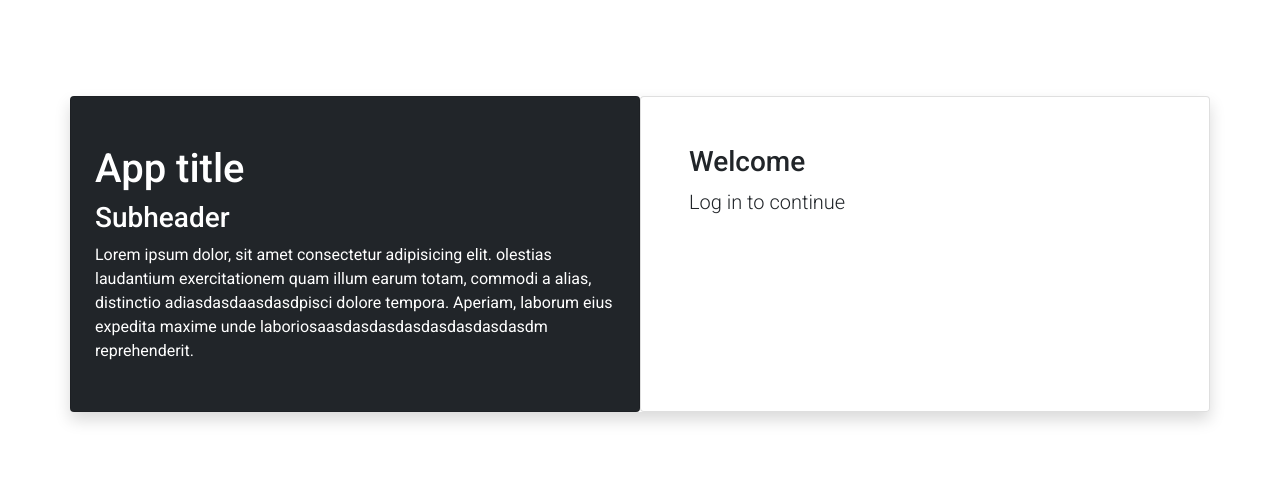
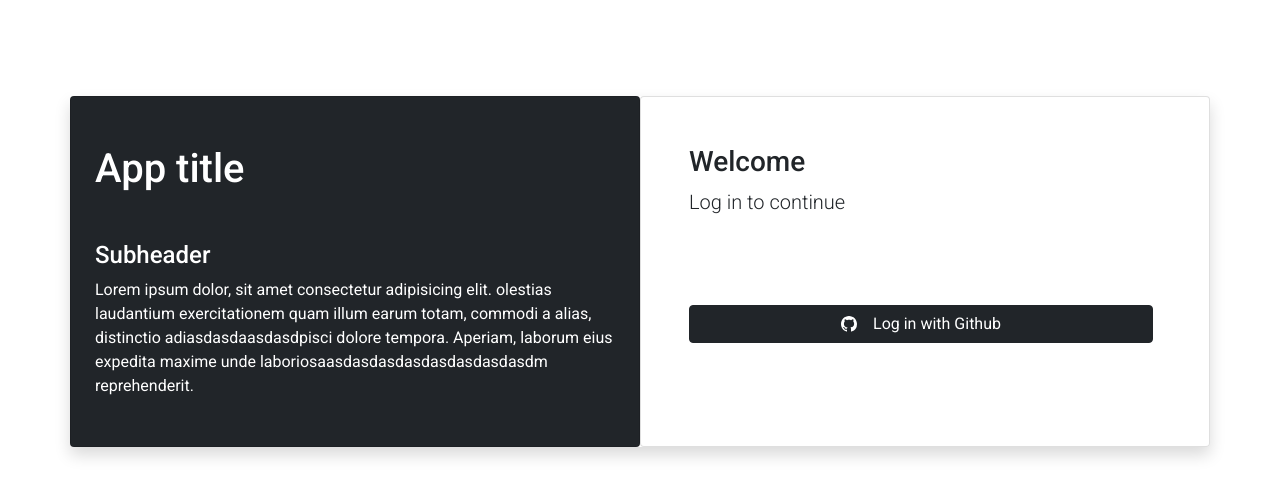
Before and after one commit to asingh275/Tic-Tac-Toe, a React (Create React App) app: page / in a window 1280 px wide. Shown: the top 496 px of the page. Built offline with nearby package versions, Linux system fonts and the light colour scheme; no server answers.

Commit message:
Added github authentication

```diff
--- a/package.json
+++ b/package.json
@@ -7,8 +7,10 @@
     "@testing-library/jest-dom": "^5.16.4",
     "@testing-library/react": "^13.3.0",
     "@testing-library/user-event": "^13.5.0",
+    "firebase": "^9.9.1",
     "react": "^18.2.0",
     "react-dom": "^18.2.0",
+    "react-firebase-hooks": "^5.0.3",
     "react-scripts": "5.0.1",
     "socket.io": "^4.5.1",
     "socket.io-client": "^4.5.1",
--- a/src/App.js
+++ b/src/App.js
@@ -1,12 +1,9 @@
 import './App.css';
 import React from 'react';
 import { useState} from "react";
-
-
 import Login from './login.js';
 import Loading from './loading.js';
 import Homepage from './Homepage';
-
 
 const App = () => {
   const [login, setLogin] = useState();
--- /dev/null
+++ b/src/Github-auth/Firebase.js
@@ -0,0 +1,25 @@
+// Import the functions you need from the SDKs you need
+import { initializeApp } from "firebase/app";
+import { getAnalytics } from "firebase/analytics";
+import { getAuth, GithubAuthProvider } from "firebase/auth";
+// TODO: Add SDKs for Firebase products that you want to use
+// https://firebase.google.com/docs/web/setup#available-libraries
+
+// Your web app's Firebase configuration
+// For Firebase JS SDK v7.20.0 and later, measurementId is optional
+const firebaseConfig = {
+  apiKey: "AIzaSyBde2Zpnk_lUrjkqco4G4qepayaP3gQZtY",
+  authDomain: "cpsc-2650-project-b6cd7.firebaseapp.com",
+  projectId: "cpsc-2650-project-b6cd7",
+  storageBucket: "cpsc-2650-project-b6cd7.appspot.com",
+  messagingSenderId: "276962384708",
+  appId: "1:276962384708:web:691ebcfb94b78647f71511",
+  measurementId: "G-DSBKQXTMJ6"
+};
+
+// Initialize Firebase
+const app = initializeApp(firebaseConfig);
+const analytics = getAnalytics(app);
+export const auth = getAuth(app);
+
+export const provider = new GithubAuthProvider();
--- a/src/login.js
+++ b/src/login.js
@@ -1,6 +1,8 @@
 import React from "react";
 import { GoogleLogin } from "@react-oauth/google";
 import './login.css'
+import { auth, provider } from './Github-auth/Firebase';
+import { signInWithPopup } from "firebase/auth";
 
 const Login = (props) =>{
 
@@ -16,12 +18,22 @@
      };
 
     const onSuccess = (res) => {
+        console.log(res)
         props.setLogin(parseJwt(res.credential));
     }
 
     const onFailure = (res)  => {
         console.log('[Login failed] res: ', res);
     }
+
+    const signInWithGithub = () => {
+        signInWithPopup(auth, provider).then(result => {
+            props.setLogin(result.user)
+        }).catch(error => {
+            console.log(error)
+        })
+    }
+
     return (
         <>
             <div className="px-4 py-5 text-center h-100">
@@ -30,8 +42,8 @@
                         <div className="col md-6 p-0 text-start">
                            <div className="card left bg-dark">
                                 <div className="card-body px-4 py-5 text-white">
-                                    <h1>App title</h1>
-                                    <h3>Subheader</h3>
+                                    <h1 className="mb-5">App title</h1>
+                                    <h4>Subheader</h4>
                                     <p className="mb-0">Lorem ipsum dolor, sit amet consectetur adipisicing elit.
                                     olestias laudantium exercitationem quam illum earum totam,
                                     commodi a alias, distinctio adiasdasdaasdasdpisci dolore tempora. Aperiam,
@@ -53,16 +65,29 @@
 
 
 
-                                    <div className="row px-2 ms-1 mt-3 google-login">
-                                        <GoogleLogin
-                                            onSuccess={onSuccess}
-                                            onError={onFailure}
-                                            size={"large"}
-                                            width={400}
-                                            theme={"filled_black"}
+                                    <div className="row px-2 ms-1 mt-3">
 
-                                         />
+                                            <GoogleLogin
+                                                onSuccess={onSuccess}
+                                                onError={onFailure}
+                                                theme={"filled_black"}
+
+                                             />
+
+
+
+                                         <div className="row px-4 mb-3 mt-3 text-start">
+                                            <button className="btn btn-dark" onClick={signInWithGithub}>
+                                                <svg xmlns="http://www.w3.org/2000/svg" width="16" height="16" fill="currentColor" className="bi bi-github me-3" viewBox="0 0 16 16">
+                                                    <path d="M8 0C3.58 0 0 3.58 0 8c0 3.54 2.29 6.53 5.47 7.59.4.07.55-.17.55-.38 0-.19-.01-.82-.01-1.49-2.01.37-2.53-.49-2.69-.94-.09-.23-.48-.94-.82-1.13-.28-.15-.68-.52-.01-.53.63-.01 1.08.58 1.23.82.72 1.21 1.87.87 2.33.66.07-.52.28-.87.51-1.07-1.78-.2-3.64-.89-3.64-3.95 0-.87.31-1.59.82-2.15-.08-.2-.36-1.02.08-2.12 0 0 .67-.21 2.2.82.64-.18 1.32-.27 2-.27.68 0 1.36.09 2 .27 1.53-1.04 2.2-.82 2.2-.82.44 1.1.16 1.92.08 2.12.51.56.82 1.27.82 2.15 0 3.07-1.87 3.75-3.65 3.95.29.25.54.73.54 1.48 0 1.07-.01 1.93-.01 2.2 0 .21.15.46.55.38A8.012 8.012 0 0 0 16 8c0-4.42-3.58-8-8-8z"/>
+                                                </svg>
+                                                Log in with Github
+                                            </button>
+                                        </div>
                                     </div>
+
+
+
 
                                 </div>
 
```
Also changed, not shown: 1 other file (tests, documents, lock files or other folders).
